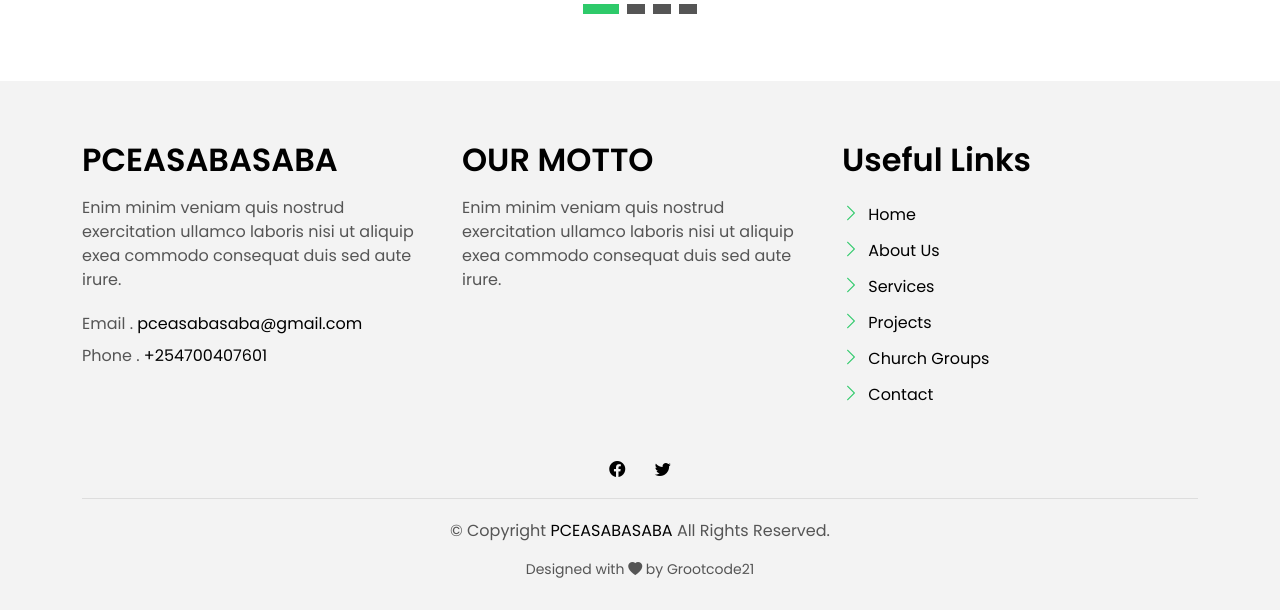
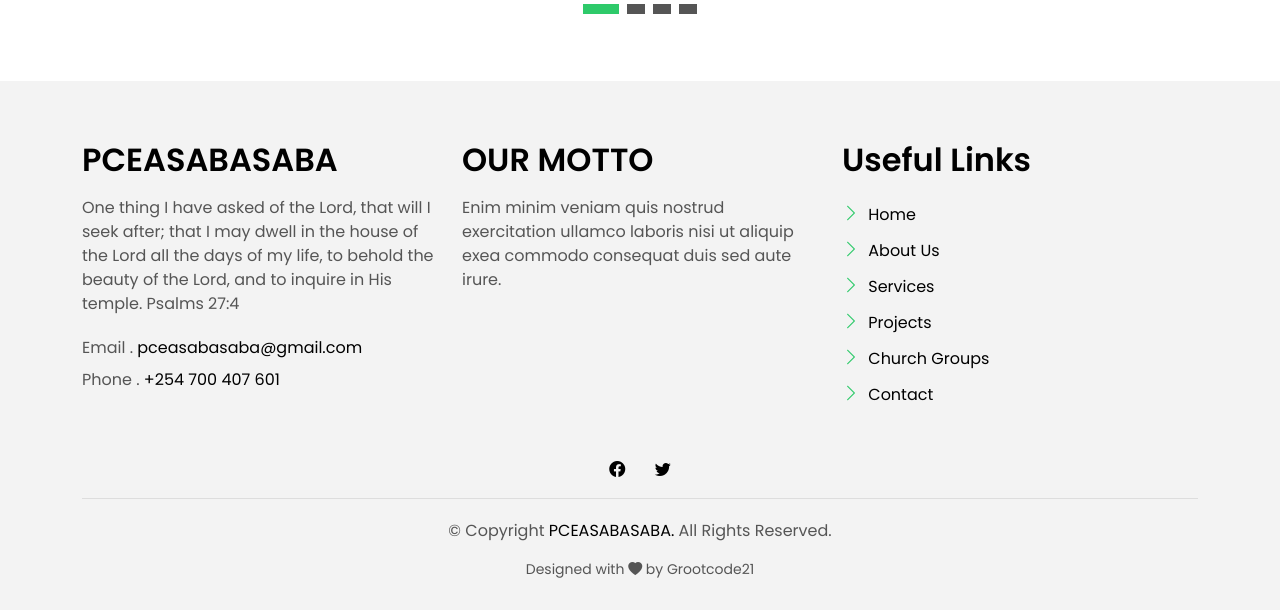
Before and after one commit to HashInferni/churchwebsite, a Django app: page / in a window 1280 px wide. Shown: the part 3778-4388 px from the top of the page. Run offline with Django 4.2, Linux system fonts and the light colour scheme; some libraries are stand-ins or nearby versions.

Commit message:
Continuous updates

```diff
--- a/pceasabasaba/templates/pceasabasaba/about.html
+++ b/pceasabasaba/templates/pceasabasaba/about.html
@@ -441,8 +441,9 @@
             </div>
             <div class="w-body-a">
               <p class="w-text-a color-text-a">
-                Enim minim veniam quis nostrud exercitation ullamco laboris nisi ut aliquip exea commodo consequat duis
-                sed aute irure.
+                Surely goodness and mercy shall follow me all the days of my life
+                and I shall dwell in the house of the Lord forever
+                Psalms 23:6
               </p>
             </div>
             <div class="w-footer-a">
--- a/pceasabasaba/templates/pceasabasaba/index.html
+++ b/pceasabasaba/templates/pceasabasaba/index.html
@@ -199,7 +199,7 @@
                 <div class="col-lg-8">
                   <div class="intro-body">
                     <p class="intro-title-top">PCEA, SABASABA
-                      <br> 78345
+                      <br> CHURCH
                     </p>
                     <h1 class="intro-title mb-4">
                       <span class="color-b"></span> OUR
@@ -224,7 +224,7 @@
                 <div class="col-lg-8">
                   <div class="intro-body">
                     <p class="intro-title-top">PCEA, SABASABA
-                      <br> 78345
+                      <br> CHURCH
                     </p>
                     <h1 class="intro-title mb-4">
                       <span class="color-b"></span> OUR
@@ -249,7 +249,7 @@
                 <div class="col-lg-8">
                   <div class="intro-body">
                     <p class="intro-title-top">pcea, sabasaba
-                      <br> 78345
+                      <br> church
                     </p>
                     <h1 class="intro-title mb-4">
                       <span class="color-b"></span> OUR
@@ -773,7 +773,7 @@
                       <strong>Phone: </strong> +254 356 945234
                     </p>
                     <p>
-                      <strong>Email: </strong> agents@gmail.com
+                      <strong>Email: </strong> pceasabasaba@gmail.com
                     </p>
                   </div>
                 </div>
@@ -815,8 +815,8 @@
                 <div class="card-header-d">
                   <div class="card-title-d align-self-center">
                     <h3 class="title-d">
-                      <a href="agent-single.html" class="link-two">Groot Code
-                        <br> 2021</a>
+                      <a href="agent-single.html" class="link-two">Elijah Mwangi
+                        <br> Mungai</a>
                     </h3>
                   </div>
                 </div>
@@ -829,7 +829,7 @@
                       <strong>Phone: </strong> +254 356 945234
                     </p>
                     <p>
-                      <strong>Email: </strong> agents@example.com
+                      <strong>Email: </strong> pceasabasaba@gmail.com
                     </p>
                   </div>
                 </div>
@@ -871,8 +871,8 @@
                 <div class="card-header-d">
                   <div class="card-title-d align-self-center">
                     <h3 class="title-d">
-                      <a href="agent-single.html" class="link-two">Groot Code
-                        <br> 2021</a>
+                      <a href="agent-single.html" class="link-two">Esther Wanjiku
+                        <br> Njuguna</a>
                     </h3>
                   </div>
                 </div>
@@ -882,10 +882,10 @@
                   </p>
                   <div class="info-agents color-a">
                     <p>
-                      <strong>Phone: </strong> +254 356 945234
+                      <strong>Phone: </strong> +254 721 545 657
                     </p>
                     <p>
-                      <strong>Email: </strong> agents@example.com
+                      <strong>Email: </strong> pceasabasaba@gmail.com
                     </p>
                   </div>
                 </div>
@@ -1075,9 +1075,8 @@
                     </div>
                     <div class="testimonials-content">
                       <p class="testimonial-text">
-                        Lorem ipsum dolor sit amet, consectetur adipisicing elit. Omnis, cupiditate ea nam praesentium
-                        debitis hic ber quibusdam
-                        voluptatibus officia expedita corpori.
+                       For we walk by faith, not by sight. 2nd Corinthians 5:7
+                        So faith, hope, love abide, these three: but the greatest of them all is love. 1st Corinthians 13:13
                       </p>
                     </div>
                     <div class="testimonial-author-box">
@@ -1103,9 +1102,9 @@
                     </div>
                     <div class="testimonials-content">
                       <p class="testimonial-text">
-                        Lorem ipsum dolor sit amet, consectetur adipisicing elit. Omnis, cupiditate ea nam praesentium
-                        debitis hic ber quibusdam
-                        voluptatibus officia expedita corpori.
+                        But you are a chosen race, a royal priesthood, a holy nation, God's own people that you may declare
+                        the wonderful deeds of Him who called you out of darkness into His marvellous light.
+                        1 Peter 2:9.
                       </p>
                     </div>
                     <div class="testimonial-author-box">
@@ -1165,8 +1164,9 @@
             </div>
             <div class="w-body-a">
               <p class="w-text-a color-text-a">
-                Enim minim veniam quis nostrud exercitation ullamco laboris nisi ut aliquip exea commodo consequat duis
-                sed aute irure.
+                One thing I have asked of the Lord, that will I seek after; that I may dwell in the house of the Lord
+                all the days of my life, to behold the beauty of the Lord, and to inquire in His temple.
+                Psalms 27:4
               </p>
             </div>
             <div class="w-footer-a">
@@ -1175,7 +1175,7 @@
                   <span class="color-text-a">Email .</span> pceasabasaba@gmail.com
                 </li>
                 <li class="color-a">
-                  <span class="color-text-a">Phone .</span> +254700407601
+                  <span class="color-text-a">Phone .</span> +254 700 407 601
                 </li>
               </ul>
             </div>
@@ -1253,7 +1253,7 @@
           <div class="copyright-footer">
             <p class="copyright color-text-a">
               &copy; Copyright
-              <span class="color-a">PCEASABASABA</span> All Rights Reserved.
+              <span class="color-a">PCEASABASABA.</span> All Rights Reserved.
             </p>
           </div>
           <div class="credits">
```
Also changed, not shown: pceasabasaba/templates/pceasabasaba/contact.html (+5 -4 lines).
